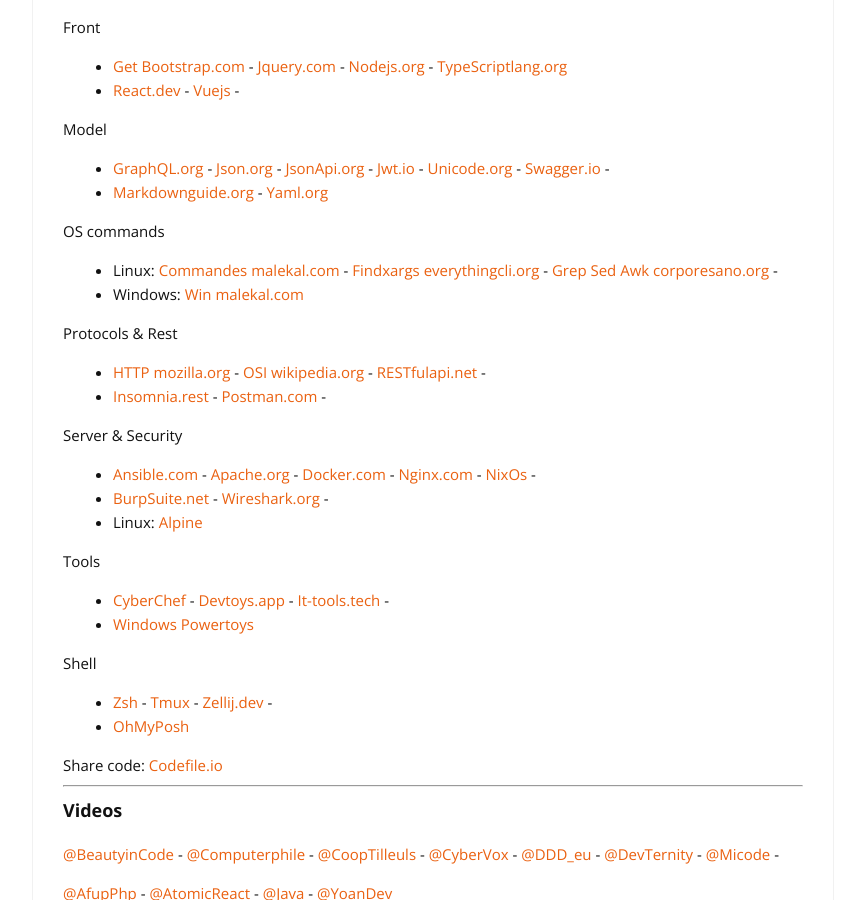
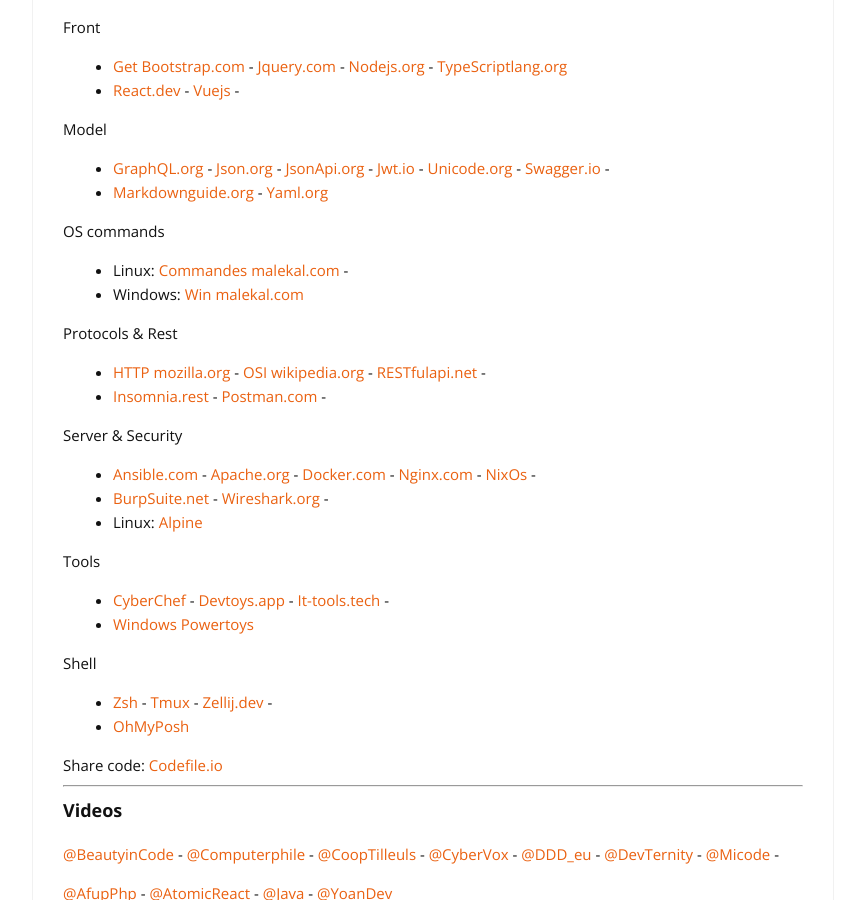
Before and after one commit to cylmat/cylmat.github.io, a Jekyll site: the page built from _pages/USEFUL.md, in a window 1280 px wide and 900 px high, scrolled down 2964 px. Shown: the whole window, without its empty margins (207-1072 px from the left). Built offline with Jekyll 4.4.1, drawn with Linux system fonts in a browser that asks for light colours; nearby versions of some CDN libraries.

Commit message:
Update USEFUL.md

```diff
--- a/_pages/USEFUL.md
+++ b/_pages/USEFUL.md
@@ -138,7 +138,7 @@
 * [Markdownguide.org](https://www.markdownguide.org) - [Yaml.org](https://yaml.org)
 
 OS commands
-+ Linux: [Commandes malekal.com](https://www.malekal.com/liste-des-commandes-linux) - [Findxargs everythingcli.org](https://www.everythingcli.org/find-exec-vs-find-xargs) - [Grep Sed Awk corporesano.org](http://www.corporesano.org/doc-site/grepawksed.html) -
++ Linux: [Commandes malekal.com](https://www.malekal.com/liste-des-commandes-linux) -
 + Windows: [Win malekal.com](https://www.malekal.com/liste-commandes-invite-de-commandes-windows)
 
 Protocols & Rest
```
Also changed, not shown: other parts of _pages/USEFUL.md (+1 -1 lines).
